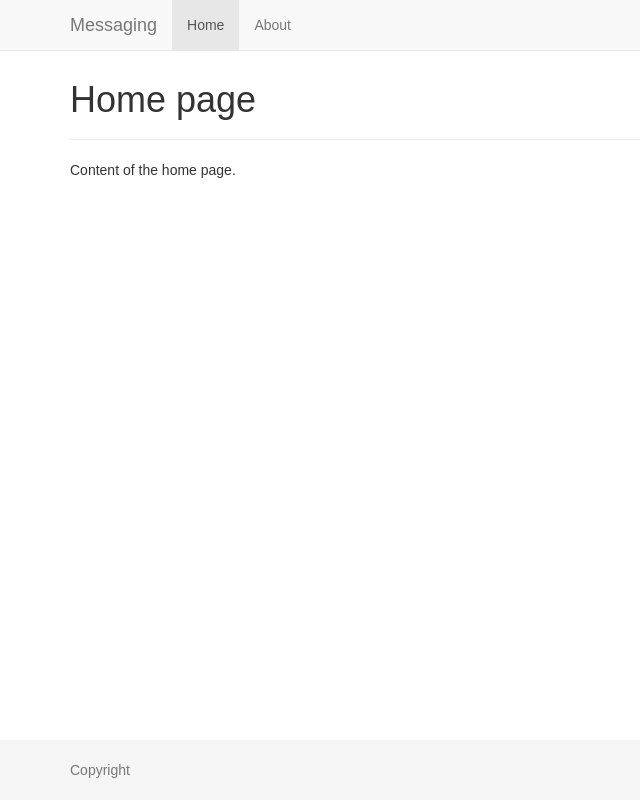
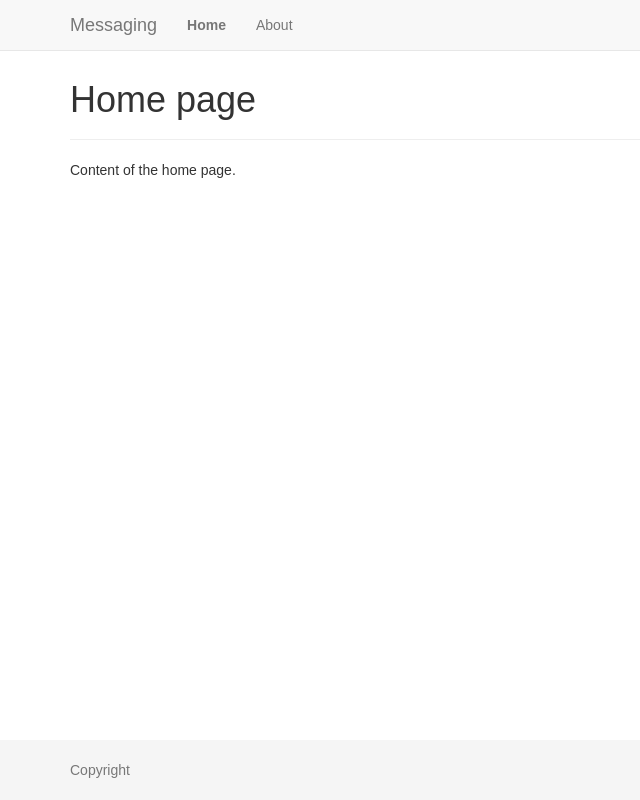
Before and after one commit to glautrou/Messaging, a React (Create React App) app: page / in a window 1280 px wide. Shown: the whole page, without its empty margins (0-640 px from the left). Built offline with nearby package versions, Linux system fonts and the light colour scheme.

Commit message:
Add basic page navigation for home and about pages

```diff
--- a/package.json
+++ b/package.json
@@ -4,7 +4,9 @@
   "private": true,
   "dependencies": {
     "react": "^15.5.4",
-    "react-dom": "^15.5.4"
+    "react-dom": "^15.5.4",
+    "react-router": "^4.1.1",
+    "react-router-dom": "^4.1.1"
   },
   "devDependencies": {
     "react-scripts": "0.9.5"
--- a/src/App.css
+++ b/src/App.css
@@ -38,3 +38,7 @@
 .container .text-muted {
   margin: 20px 0;
 }
+
+.active {
+  font-weight: bold;
+}
--- a/src/App.js
+++ b/src/App.js
@@ -1,11 +1,21 @@
 import React, { Component } from 'react';
 import logo from './logo.svg';
 import './App.css';
+import {
+  BrowserRouter as Router,
+  Route,
+  IndexRoute,
+  Link,
+  IndexLink,
+  NavLink
+} from 'react-router-dom';
 import Home from './Home';
+import About from './About';
 
 class App extends Component {
   render() {
     return (
+      <Router>
         <div>
           <nav className="navbar navbar-default navbar-fixed-top">
           <div className="container">
@@ -16,19 +26,20 @@ class App extends Component {
                 <span className="icon-bar"></span>
                 <span className="icon-bar"></span>
               </button>
-            <a className="navbar-brand" href="#">Messaging</a>
+              <Link to="/" className="navbar-brand">Messaging</Link>
             </div>
             <div id="navbar" className="collapse navbar-collapse">
               <ul className="nav navbar-nav">
-              <li className="active"><a href="#">Home</a></li>
-              <li><a href="#about">About</a></li>
+                <li><NavLink exact to="/" activeClassName="active">Home</NavLink></li>
+                <li><NavLink to="/about" activeClassName="active">About</NavLink></li>
               </ul>
             </div>
           </div>
         </nav>
 
         <div id="page" className="container">
-        <Home />
+          <Route exact path="/" component={Home}/>
+          <Route path="/about" component={About}/>
         </div>
 
         <footer className="footer">
@@ -37,6 +48,7 @@ class App extends Component {
           </div>
         </footer>
       </div>
+    </Router>
     );
   }
 }
```
Lines whose indentation alone changed are shown as unchanged.
